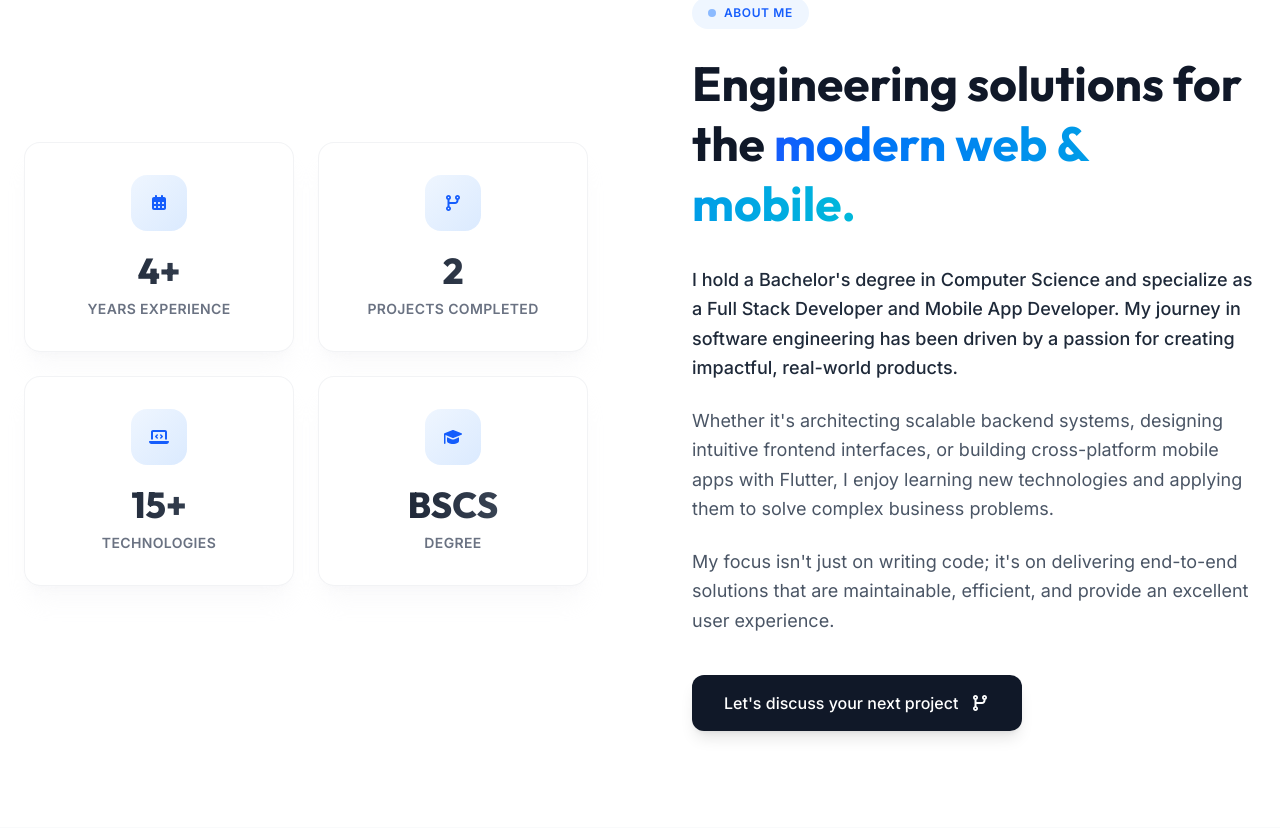
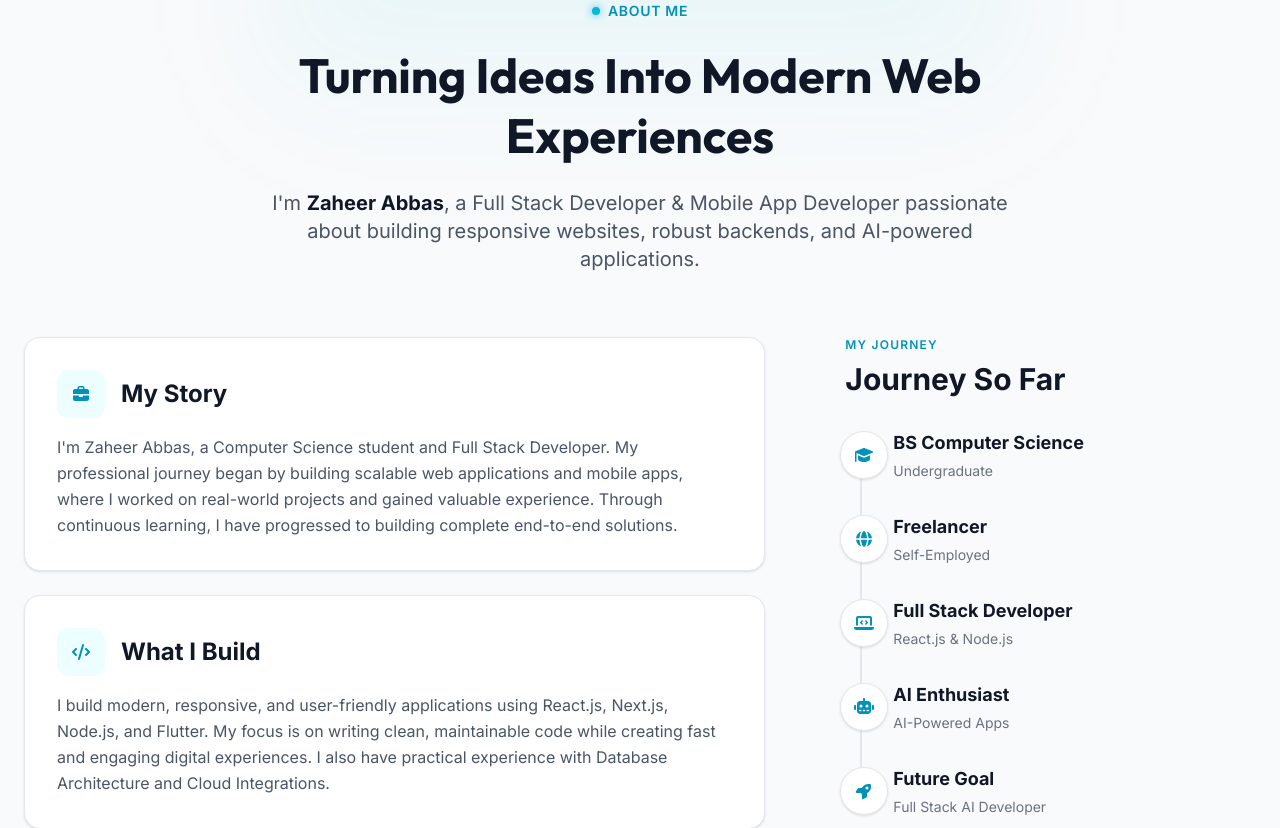
Before and after one commit to zaheerabbasdev/ZaheerAbbas_Portfolio, a Next.js app: page / in a window 1280 px wide. Shown: the part 899-1727 px from the top of the page. Built offline with nearby package versions, Linux system fonts and the light colour scheme.

Commit message:
change the about me section

```diff
--- a/src/components/about/About.tsx
+++ b/src/components/about/About.tsx
@@ -3,86 +3,133 @@
 import { motion } from "framer-motion";
 import { portfolioData } from "@/data/portfolio";
 import { FontAwesomeIcon } from "@fortawesome/react-fontawesome";
-import { faCodeBranch, faLaptopCode, faGraduationCap, faCalendarAlt } from "@fortawesome/free-solid-svg-icons";
+import {
+  faBriefcase,
+  faCode,
+  faBrain,
+  faGraduationCap,
+  faGlobe,
+  faLaptopCode,
+  faRobot,
+  faRocket
+} from "@fortawesome/free-solid-svg-icons";
 
 export function About() {
-  const { projects } = portfolioData;
+  const { personal } = portfolioData;
 
-  const currentYear = new Date().getFullYear();
-  // Assume start of career / degree was 2022
-  const yearsOfExperience = currentYear - 2022;
-  const completedProjects = projects.filter(p => p.status === "Completed").length;
+  const aboutCards = [
+    {
+      id: "story",
+      title: "My Story",
+      icon: faBriefcase,
+      content: `I'm ${personal.name}, a Computer Science student and Full Stack Developer. My professional journey began by building scalable web applications and mobile apps, where I worked on real-world projects and gained valuable experience. Through continuous learning, I have progressed to building complete end-to-end solutions.`,
+    },
+    {
+      id: "build",
+      title: "What I Build",
+      icon: faCode,
+      content: "I build modern, responsive, and user-friendly applications using React.js, Next.js, Node.js, and Flutter. My focus is on writing clean, maintainable code while creating fast and engaging digital experiences. I also have practical experience with Database Architecture and Cloud Integrations.",
+    },
+    {
+      id: "vision",
+      title: "My Vision",
+      icon: faBrain,
+      content: "Artificial Intelligence has become an important part of my learning journey. By exploring AI tools and AI-powered application development, my goal is to become a Full Stack AI Developer who builds intelligent, scalable, and impactful digital products.",
+    }
+  ];
 
-  const stats = [
-    { label: "Years Experience", value: `${yearsOfExperience}+`, icon: faCalendarAlt },
-    { label: "Projects Completed", value: completedProjects, icon: faCodeBranch },
-    { label: "Technologies", value: "15+", icon: faLaptopCode },
-    { label: "Degree", value: "BSCS", icon: faGraduationCap },
+  const journeySteps = [
+    { id: 1, title: "BS Computer Science", subtitle: "Undergraduate", icon: faGraduationCap },
+    { id: 2, title: "Freelancer", subtitle: "Self-Employed", icon: faGlobe },
+    { id: 3, title: "Full Stack Developer", subtitle: "React.js & Node.js", icon: faLaptopCode },
+    { id: 4, title: "AI Enthusiast", subtitle: "AI-Powered Apps", icon: faRobot },
+    { id: 5, title: "Future Goal", subtitle: "Full Stack AI Developer", icon: faRocket },
   ];
 
   return (
-    <section id="about" className="py-24 bg-white dark:bg-[#0a0a0a]">
-      <div className="container mx-auto px-6 max-w-7xl">
-        <div className="flex flex-col lg:flex-row gap-16 items-center">
+    <section id="about" className="py-24 bg-gray-50 dark:bg-[#0a0a0a] relative overflow-hidden">
+      {/* Decorative background blob */}
+      <div className="absolute top-0 left-1/2 -translate-x-1/2 w-full max-w-3xl h-64 bg-gradient-to-b from-cyan-500/10 to-transparent blur-3xl rounded-full pointer-events-none"></div>
 
-          {/* Left: Stats Grid */}
-          <motion.div
-            className="flex-1 w-full grid grid-cols-2 gap-6 relative"
-            initial={{ opacity: 0, x: -20 }}
-            whileInView={{ opacity: 1, x: 0 }}
-            viewport={{ once: true }}
-            transition={{ duration: 0.6 }}
-          >
-            {/* Decorative background blob */}
-            <div className="absolute -inset-4 bg-gradient-to-r from-blue-500/20 to-purple-500/20 blur-2xl rounded-full opacity-50 dark:opacity-30 -z-10"></div>
+      <div className="container mx-auto px-6 max-w-7xl relative z-10">
 
-            {stats.map((stat, index) => (
-              <div key={index} className="p-8 rounded-2xl bg-white/70 dark:bg-[#1a1a1a]/80 backdrop-blur-md border border-gray-200/50 dark:border-gray-800 shadow-xl shadow-gray-200/20 dark:shadow-none text-center hover:-translate-y-2 hover:shadow-2xl transition-all duration-300 group">
-                <div className="w-14 h-14 mx-auto mb-5 rounded-2xl bg-gradient-to-br from-blue-50 to-blue-100 dark:from-blue-900/40 dark:to-blue-800/20 flex items-center justify-center text-blue-600 dark:text-blue-400 group-hover:scale-110 transition-transform duration-300">
-                  <FontAwesomeIcon icon={stat.icon} className="w-6 h-6" />
+        {/* Header */}
+        <div className="text-center mb-16 max-w-3xl mx-auto">
+          <div className="inline-flex items-center gap-2 mb-6 text-cyan-600 dark:text-cyan-400 font-semibold tracking-wider uppercase text-sm">
+            <span className="w-2 h-2 rounded-full bg-cyan-500 shadow-[0_0_8px_rgba(6,182,212,0.8)]"></span>
+            About Me
+          </div>
+          <h2 className="text-3xl md:text-5xl font-bold font-heading text-gray-900 dark:text-white mb-6 leading-tight">
+            Turning Ideas Into Modern Web Experiences
+          </h2>
+          <p className="text-gray-600 dark:text-gray-400 text-lg md:text-xl">
+            I&apos;m <span className="font-bold text-gray-900 dark:text-gray-200">{personal.name}</span>, a Full Stack Developer & Mobile App Developer passionate about building responsive websites, robust backends, and AI-powered applications.
+          </p>
+        </div>
+
+        <div className="flex flex-col lg:flex-row gap-12 lg:gap-20">
+
+          {/* Left Column: Cards */}
+          <div className="flex-1 w-full space-y-6">
+            {aboutCards.map((card, idx) => (
+              <motion.div
+                key={card.id}
+                initial={{ opacity: 0, y: 20 }}
+                whileInView={{ opacity: 1, y: 0 }}
+                viewport={{ once: true }}
+                transition={{ duration: 0.5, delay: idx * 0.1 }}
+                className="bg-white dark:bg-[#111] border border-gray-200 dark:border-gray-800 rounded-2xl p-6 md:p-8 hover:border-cyan-500/50 dark:hover:border-cyan-500/30 transition-colors shadow-sm"
+              >
+                <div className="flex items-center gap-4 mb-4">
+                  <div className="w-12 h-12 rounded-xl bg-cyan-50 dark:bg-cyan-900/20 flex items-center justify-center text-cyan-600 dark:text-cyan-400">
+                    <FontAwesomeIcon icon={card.icon} className="w-5 h-5" />
+                  </div>
+                  <h3 className="text-xl md:text-2xl font-bold text-gray-900 dark:text-white">{card.title}</h3>
                 </div>
-                <div className="text-4xl font-extrabold font-heading bg-clip-text text-transparent bg-gradient-to-r from-gray-900 to-gray-600 dark:from-white dark:to-gray-400 mb-2">{stat.value}</div>
-                <div className="text-sm font-semibold text-gray-500 dark:text-gray-400 uppercase tracking-wide">{stat.label}</div>
+                <p className="text-gray-600 dark:text-gray-400 leading-relaxed">
+                  {card.content}
+                </p>
+              </motion.div>
+            ))}
+          </div>
+
+          {/* Right Column: Journey Timeline */}
+          <div className="w-full lg:w-1/3">
+            <motion.div
+              initial={{ opacity: 0, x: 20 }}
+              whileInView={{ opacity: 1, x: 0 }}
+              viewport={{ once: true }}
+              transition={{ duration: 0.6 }}
+            >
+              <div className="mb-8">
+                <h4 className="text-cyan-600 dark:text-cyan-400 font-semibold tracking-widest uppercase text-xs mb-2">My Journey</h4>
+                <h3 className="text-2xl md:text-3xl font-bold text-gray-900 dark:text-white">Journey So Far</h3>
               </div>
-            ))}
-          </motion.div>
 
-          {/* Right: Text Content */}
-          <motion.div
-            className="flex-1 w-full lg:pl-10"
-            initial={{ opacity: 0, x: 20 }}
-            whileInView={{ opacity: 1, x: 0 }}
-            viewport={{ once: true }}
-            transition={{ duration: 0.6, delay: 0.2 }}
-          >
-            <div className="inline-flex items-center gap-2 px-4 py-2 rounded-full bg-blue-50 dark:bg-blue-900/20 text-blue-600 dark:text-blue-400 font-semibold tracking-wider uppercase text-xs mb-6">
-              <span className="w-2 h-2 rounded-full bg-blue-500 animate-pulse"></span>
-              About Me
-            </div>
+              <div className="relative pl-6 md:pl-8 space-y-8">
+                {/* Timeline vertical line */}
+                <div className="absolute left-[11px] md:left-[15px] top-2 bottom-2 w-[2px] bg-gray-200 dark:bg-gray-800"></div>
 
-            <h2 className="text-4xl md:text-5xl font-bold font-heading text-gray-900 dark:text-white mb-8 leading-tight">
-              Engineering solutions for the <span className="text-transparent bg-clip-text bg-gradient-to-r from-blue-600 to-cyan-500">modern web & mobile.</span>
-            </h2>
+                {journeySteps.map((step, idx) => (
+                  <div key={step.id} className="relative group">
+                    {/* Node */}
+                    <div className="absolute -left-[29px] md:-left-[37px] top-0.5 w-10 h-10 md:w-12 md:h-12 rounded-full bg-white dark:bg-[#0a0a0a] border border-gray-200 dark:border-gray-700 flex items-center justify-center group-hover:border-cyan-500 dark:group-hover:border-cyan-500 transition-colors shadow-sm z-10">
+                      <FontAwesomeIcon icon={step.icon} className="w-4 h-4 text-cyan-600 dark:text-cyan-400" />
+                    </div>
 
-            <div className="space-y-6 text-gray-600 dark:text-gray-400 leading-relaxed text-lg">
-              <p className="font-medium text-gray-800 dark:text-gray-200">
-                I hold a Bachelor&apos;s degree in Computer Science and specialize as a Full Stack Developer and Mobile App Developer. My journey in software engineering has been driven by a passion for creating impactful, real-world products.
-              </p>
-              <p>
-                Whether it&apos;s architecting scalable backend systems, designing intuitive frontend interfaces, or building cross-platform mobile apps with Flutter, I enjoy learning new technologies and applying them to solve complex business problems.
-              </p>
-              <p>
-                My focus isn&apos;t just on writing code; it&apos;s on delivering end-to-end solutions that are maintainable, efficient, and provide an excellent user experience.
-              </p>
-            </div>
-
-            <div className="mt-10">
-              <a href="#contact" className="inline-flex items-center justify-center px-8 py-4 text-base font-medium text-white bg-gray-900 dark:bg-white dark:text-gray-900 hover:bg-gray-800 dark:hover:bg-gray-100 rounded-xl shadow-lg hover:shadow-xl transition-all duration-300 group">
-                Let&apos;s discuss your next project
-                <FontAwesomeIcon icon={faCodeBranch} className="ml-3 w-5 h-5 group-hover:rotate-12 transition-transform" />
-              </a>
-            </div>
-          </motion.div>
+                    <div className="pl-4">
+                      <h4 className="text-lg font-bold text-gray-900 dark:text-white group-hover:text-cyan-600 dark:group-hover:text-cyan-400 transition-colors">
+                        {step.title}
+                      </h4>
+                      <p className="text-sm text-gray-500 dark:text-gray-500 mt-1">
+                        {step.subtitle}
+                      </p>
+                    </div>
+                  </div>
+                ))}
+              </div>
+            </motion.div>
+          </div>
 
         </div>
       </div>
```
